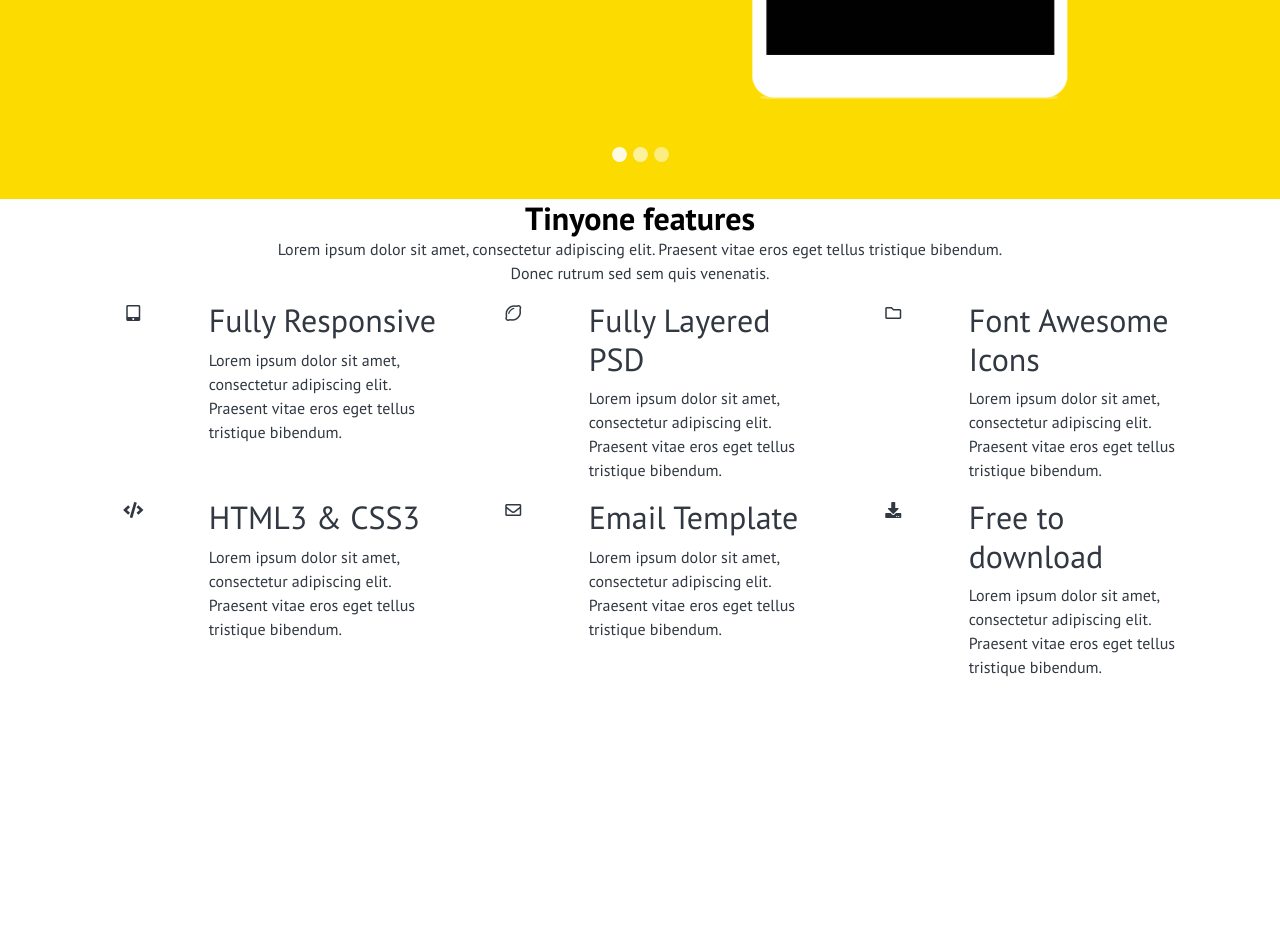
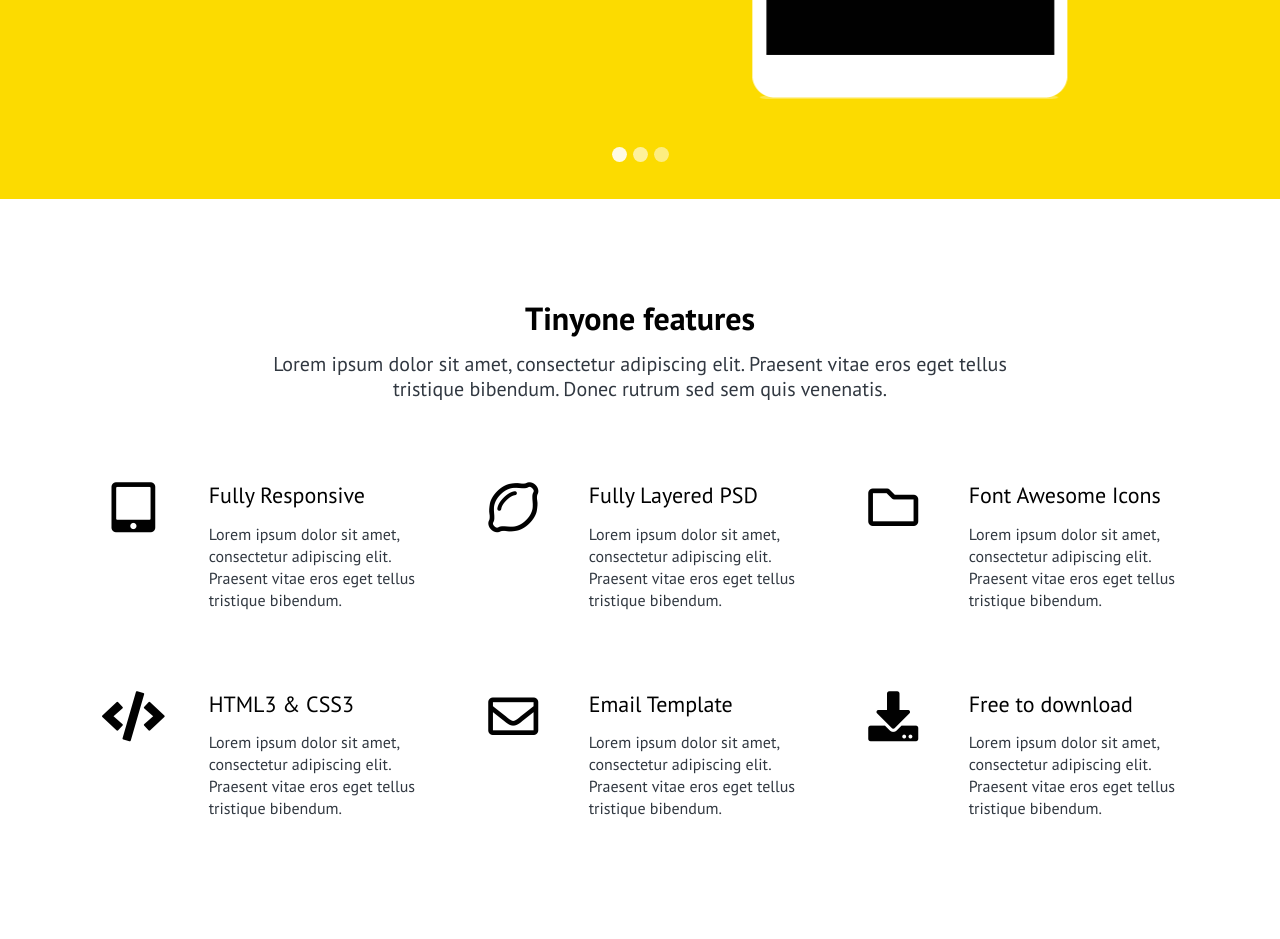
Before and after one commit to sultannadim/tinypartone, a plain HTML site: page index.html in a window 1280 px wide. Shown: the part 510-1449 px from the top of the page. Before the commit the page ends 1205 px from the top, so only its background shows below. Drawn offline with Linux system fonts and the light colour scheme; a script that the page names is missing.

Commit message:
Update style.css

```diff
--- a/css/style.css
+++ b/css/style.css
@@ -24,7 +24,7 @@ body{
 .menu ul{}
 .menu ul li{}
 .menu ul li a{
-	margin: 0 30px;
+	margin: 0 35px;
 	font-size: 22px;
 	color: #010101 !important;
 	font-weight: 700;
@@ -77,3 +77,37 @@ body{
 }
 
 /*slider end*/
+
+/*features part start*/
+
+.features{
+	padding: 100px 0px 120px 0px;
+}
+.f_text{}
+.f_text p{
+	margin-top: 15px;
+	margin-bottom: 0px;
+	font-size: 20px;
+	line-height: 25px;
+}
+.f_icon{}
+.f_icon i{
+	font-size: 50px;
+	color: #010101;
+}
+.f_details{}
+.f_details h2{
+	margin: 0;
+	font-size: 22px;
+	font-weight: 400;
+	color: #010101;
+}
+.f_details p{
+	margin: 14px 0 0 0;
+	line-height: 22px;
+}
+.c_mt{
+	margin-top: 80px;
+}
+
+/*features part end*/
```
